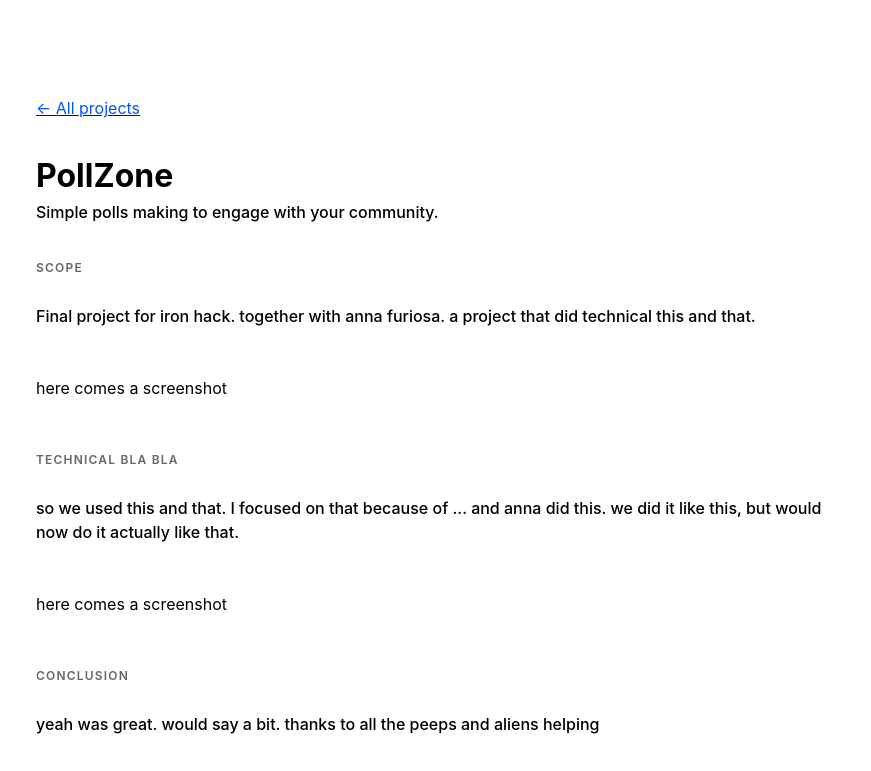
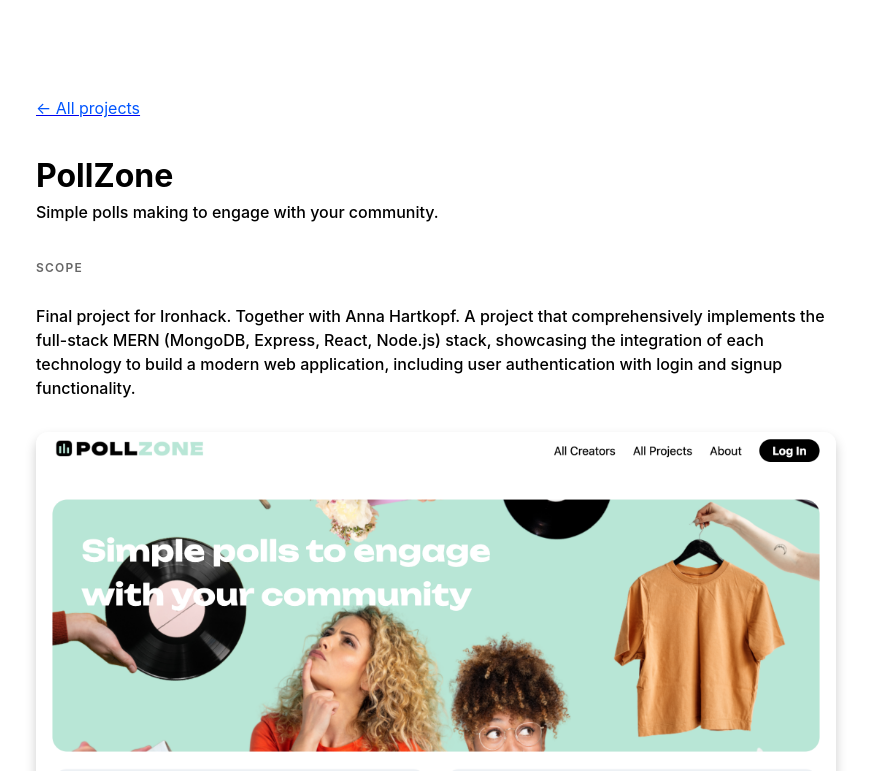
Before and after one commit to justArale/portfolio, a React (Vite) app: page /pollZone in a window 1280 px wide. Shown: the top 771 px of the page, without its empty margins (204-1075 px from the left). Built offline with nearby package versions, Linux system fonts and the light colour scheme.

Commit message:
added right content for the pollzone page, including screenshots.

```diff
--- a/src/components/Projects.css
+++ b/src/components/Projects.css
@@ -8,27 +8,10 @@
   display: flex;
   flex-direction: column;
 }
-/*
-.pollzoneFiller {
-  background-color: var(--color-pollzoneFill);
+
+.imageWrapper > img {
+  width: 100%;
+  height: auto;
+  box-shadow: 0 6px 12px rgba(0, 0, 0, 0.2);
+  border-radius: 12px;
 }
-
-.spotifyFiller {
-  background-color: var(--color-spotifyFill);
-}
-
-.recipebookFiller {
-  background-color: var(--color-recipebookFill);
-}
-
-.gameFiller {
-  background-color: var(--color-gameFill);
-}
-
-.projectBox {
-  display: flex;
-  flex-direction: column;
-  gap: 12px;
-  padding: 24px;
-  border-radius: 24px;
-} */
--- a/src/pages/PollZonePage.jsx
+++ b/src/pages/PollZonePage.jsx
@@ -1,6 +1,8 @@
 import React from "react";
 import "../components/Projects.css";
 import { Link } from "react-router-dom";
+import PollZoneHomepage from "../assets/screenshots/PollZone-Homepage.png";
+import PollZoneVote from "../assets/screenshots/PollZone-Vote.png";
 
 function PollZonePage() {
   return (
@@ -19,28 +21,35 @@
       <div className="homepageContent">
         <p className="label">Scope</p>
         <p className="body">
-          Final project for iron hack. together with anna furiosa. a project
-          that did technical this and that.
+          Final project for Ironhack. Together with Anna Hartkopf. A project
+          that comprehensively implements the full-stack MERN (MongoDB, Express,
+          React, Node.js) stack, showcasing the integration of each technology
+          to build a modern web application, including user authentication with
+          login and signup functionality.
         </p>
       </div>
-      <div>
-        <p>here comes a screenshot</p>
+      <div className="imageWrapper">
+        <img src={PollZoneHomepage} alt="PollZoneHomepage" />
       </div>
       <div className="homepageContent">
-        <p className="label">Technical bla bla</p>
+        <p className="label">Technical this that</p>
         <p className="body">
-          so we used this and that. I focused on that because of ... and anna
-          did this. we did it like this, but would now do it actually like that.
+          I focused on the backend and the database because of their importance
+          in ensuring smooth functionality, while Anna concentrated on building
+          the frontend. I also assisted with the design and the overlays, and
+          implemented the image upload feature with Cloudinary. Additionally, I
+          built the poll detail page using multiple conditional renderings.
         </p>
       </div>
-      <div>
-        <p>here comes a screenshot</p>
+      <div className="imageWrapper">
+        <img src={PollZoneVote} alt="PollZoneVote" />
       </div>
       <div className="homepageContent">
         <p className="label">Conclusion</p>
         <p className="body">
-          yeah was great. would say a bit. thanks to all the peeps and aliens
-          helping
+          Yeah, it was incredibly impressive to realize, while building, how
+          everything works together seamlessly. It also highlighted how much I
+          have already learned and can implement.
         </p>
       </div>
       <div className="homepageContent">
```
Also changed, not shown: src/assets/screenshots/PollZone-Homepage.png (added), src/assets/screenshots/PollZone-Vote.png (added).
